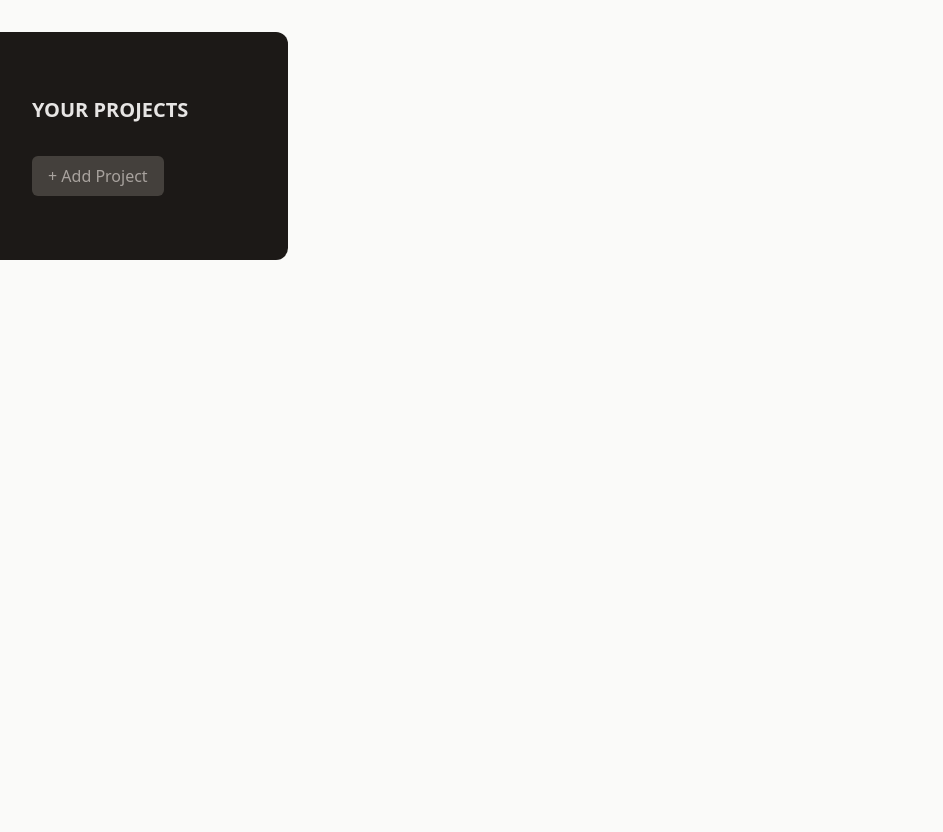
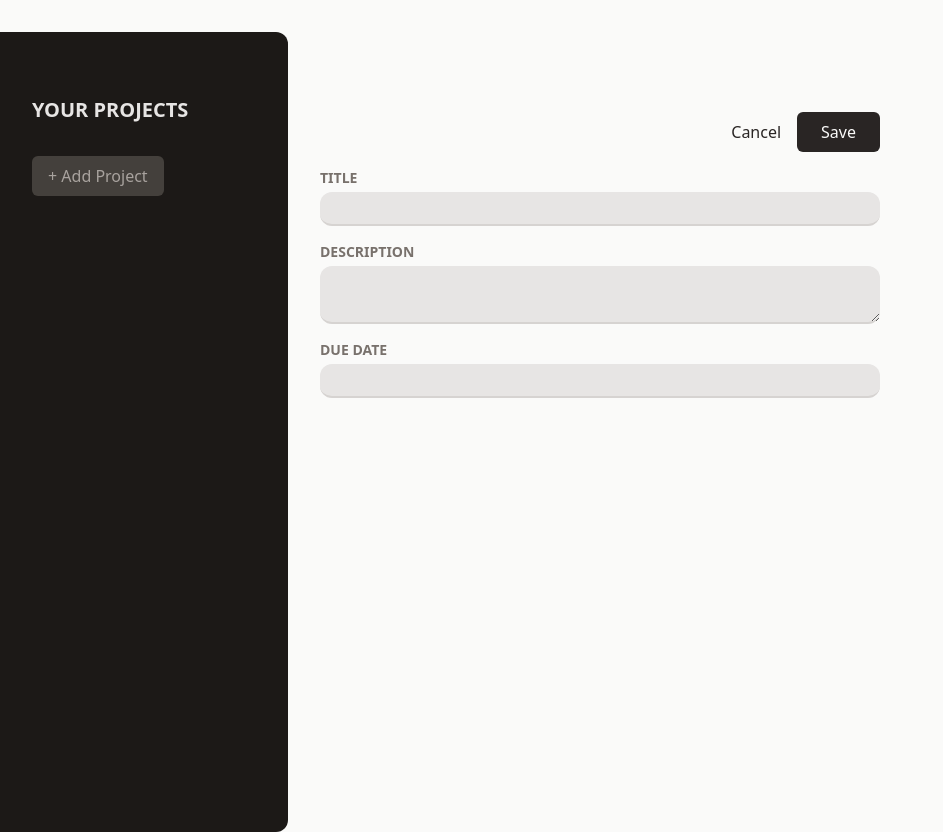
Before and after one commit to slavkoSenkiv/project-management-react, a React (Vite) app: page / in a window 1280 px wide. Shown: the whole page, without its empty margins (0-943 px from the left). Built offline with nearby package versions, Linux system fonts and the light colour scheme.

Commit message:
add styling to new project

```diff
--- a/src/App.jsx
+++ b/src/App.jsx
@@ -1,9 +1,11 @@
+import NewProject from "./components/NewProject";
 import ProjectsSidebar from "./components/ProjectsSidebar";
 
 export default function App() {
   return (
-    <main className="h-screen mt-8">
+    <main className="h-screen mt-8 flex gap-8">
       <ProjectsSidebar />
+      <NewProject />
     </main>
   )
 }
--- a/src/components/Input.jsx
+++ b/src/components/Input.jsx
@@ -1,8 +1,26 @@
-export default function Input() {
+export default function Input({ label, textArea, ...props }) {
+  const classes = `
+    w-full
+    p-1
+    border-b-2
+    rounded-xl
+    border-stone-300
+    bg-stone-200
+    bg-stone-200
+    test-stone-600
+    focus:outline-none
+    focus:border-stone-600
+    `;
   return (
-    <p>
-      <label>Title</label>
-      <input type="text" />
+    <p className="flex flex-col gap-1 my-4">
+      <label className="text-sm font-bold uppercase text-stone-500">
+        {label}
+      </label>
+      {textArea ? (
+        <textarea className={classes} {...props} />
+      ) : (
+        <input className={classes} {...props} />
+      )}
     </p>
   );
 }
--- a/src/components/NewProject.jsx
+++ b/src/components/NewProject.jsx
@@ -1,28 +1,21 @@
+import Input from "./Input";
+
 export default function NewProject() {
   return (
-    <div>
-      <menu>
+    <div className="w-[35rem] mt-16">
+      <menu className="flex items-center justify-end gap-4 my-4">
         <li>
-          <button>Cancel</button>
+          <button className="text-stone-800 hover:text-red-500">Cancel</button>
         </li>
         <li>
-          <button>Save</button>
+          <button className="px-6 py-2 bg-stone-800 rounded-md text-stone-50 hover:bg-green-500">Save</button>
         </li>
       </menu>
 
       <div>
-        <p>
-          <label>Title</label>
-          <input type="text" />
-        </p>
-        <p>
-          <label>Decription</label>
-          <textarea type="text" />
-        </p>
-        <p>
-          <label>Due Date</label>
-          <input type="text" />
-        </p>
+        <Input label="Title" />
+        <Input label="Description" textArea/>
+        <Input label="Due Date" />
       </div>
     </div>
   );
```
